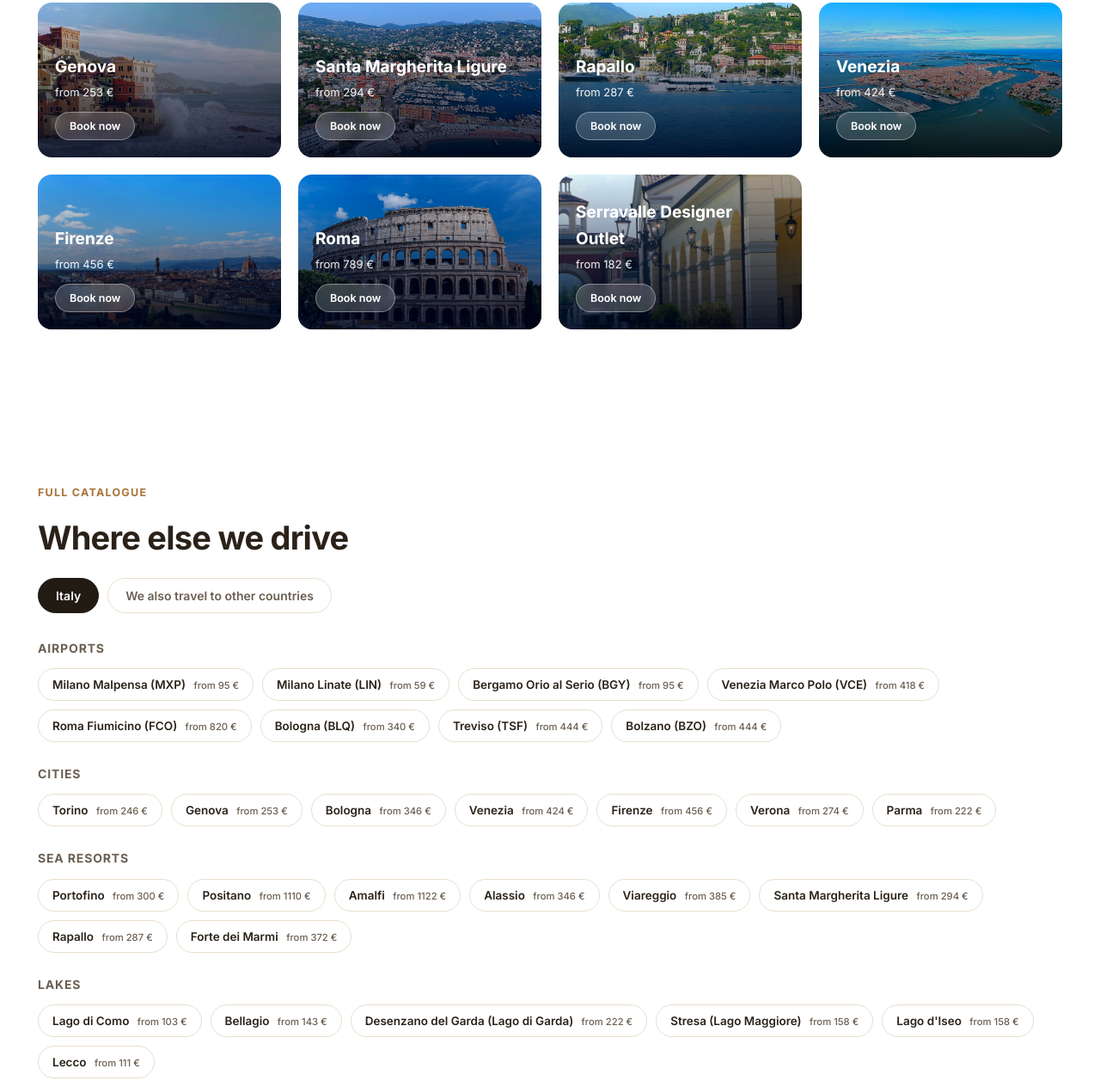
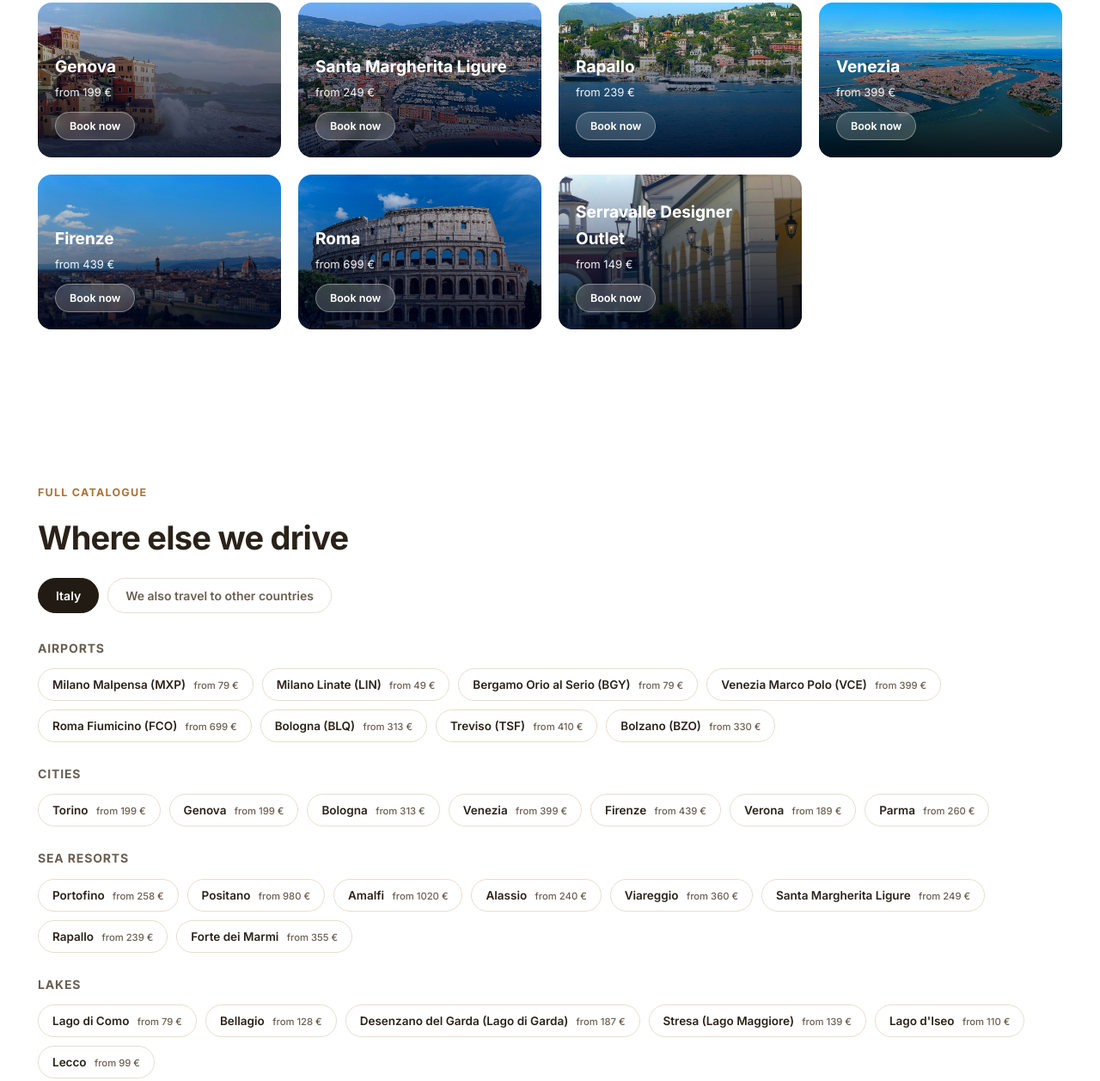
Before and after one commit to vip-transfer-italy/best-transfer-milan, a plain HTML site: page index.html in a window 1280 px wide. Shown: the part 1738-2995 px from the top of the page at 86% size. Drawn offline with Linux system fonts and the light colour scheme.

Commit message:
Restore the client's original 'from' prices on the homepage
Reverts abcdaa1: the client reports the recalculated prices are wrong.

Co-Authored-By: Claude Opus 5.5 <noreply@anthropic.com>
Claude-Session: https://claude.ai/code/session_01Nv5RK8tNiLV7zYS325pZyi

```diff
--- a/index.html
+++ b/index.html
@@ -499,6 +499,6 @@
   </div>
 </footer>
 
-<script src="script.js?v=35"></script>
+<script src="script.js?v=34"></script>
 </body>
 </html>
--- a/script.js
+++ b/script.js
@@ -327,21 +327,21 @@ const ON_REQUEST_LABEL = {uk:"Ціна за запитом",en:"Price on request
    DATA: popular destinations from Milan (base price, economy class, EUR)
    ========================================================================= */
 const POPULAR = [
-  { name:"Milano Malpensa (MXP)", price:95, img:"images/destinations/malpensa.jpg" },
-  { name:"Bergamo Orio al Serio (BGY)", price:95, img:"images/destinations/bergamo.jpg" },
-  { name:"Milano Linate (LIN)", price:59, img:"images/destinations/linate.jpg" },
-  { name:"Lago di Como", price:103, img:"images/destinations/como.jpg" },
-  { name:"Stresa (Lago Maggiore)", price:158, img:"images/destinations/stresa.jpg" },
-  { name:"Lecco", price:111, img:"images/destinations/lecco.jpg" },
-  { name:"Torino", price:246, img:"images/destinations/torino.jpg" },
-  { name:"Verona", price:274, img:"images/destinations/verona.jpg" },
-  { name:"Genova", price:253, img:"images/destinations/genova.jpg" },
-  { name:"Santa Margherita Ligure", price:294, img:"images/destinations/santa-margherita.jpg" },
-  { name:"Rapallo", price:287, img:"images/destinations/rapallo.jpg" },
-  { name:"Venezia", price:424, img:"images/destinations/venezia.jpg" },
-  { name:"Firenze", price:456, img:"images/destinations/firenze.jpg" },
-  { name:"Roma", price:789, img:"images/destinations/roma.jpg" },
-  { name:"Serravalle Designer Outlet", price:182, img:"images/destinations/serravalle.jpg" }
+  { name:"Milano Malpensa (MXP)", price:79, img:"images/destinations/malpensa.jpg" },
+  { name:"Bergamo Orio al Serio (BGY)", price:79, img:"images/destinations/bergamo.jpg" },
+  { name:"Milano Linate (LIN)", price:49, img:"images/destinations/linate.jpg" },
+  { name:"Lago di Como", price:79, img:"images/destinations/como.jpg" },
+  { name:"Stresa (Lago Maggiore)", price:139, img:"images/destinations/stresa.jpg" },
+  { name:"Lecco", price:99, img:"images/destinations/lecco.jpg" },
+  { name:"Torino", price:199, img:"images/destinations/torino.jpg" },
+  { name:"Verona", price:189, img:"images/destinations/verona.jpg" },
+  { name:"Genova", price:199, img:"images/destinations/genova.jpg" },
+  { name:"Santa Margherita Ligure", price:249, img:"images/destinations/santa-margherita.jpg" },
+  { name:"Rapallo", price:239, img:"images/destinations/rapallo.jpg" },
+  { name:"Venezia", price:399, img:"images/destinations/venezia.jpg" },
+  { name:"Firenze", price:439, img:"images/destinations/firenze.jpg" },
+  { name:"Roma", price:699, img:"images/destinations/roma.jpg" },
+  { name:"Serravalle Designer Outlet", price:149, img:"images/destinations/serravalle.jpg" }
 ];
 
 /* =========================================================================
@@ -350,62 +350,62 @@ const POPULAR = [
 const CATALOG = {
   italy: [
     { key:"cat_airports", items:[
-      {name:"Milano Malpensa (MXP)",price:95},{name:"Milano Linate (LIN)",price:59},
-      {name:"Bergamo Orio al Serio (BGY)",price:95},{name:"Venezia Marco Polo (VCE)",price:418},
-      {name:"Roma Fiumicino (FCO)",price:820},{name:"Bologna (BLQ)",price:340},
-      {name:"Treviso (TSF)",price:444},{name:"Bolzano (BZO)",price:444}
+      {name:"Milano Malpensa (MXP)",price:79},{name:"Milano Linate (LIN)",price:49},
+      {name:"Bergamo Orio al Serio (BGY)",price:79},{name:"Venezia Marco Polo (VCE)",price:399},
+      {name:"Roma Fiumicino (FCO)",price:699},{name:"Bologna (BLQ)",price:313},
+      {name:"Treviso (TSF)",price:410},{name:"Bolzano (BZO)",price:330}
     ]},
     { key:"cat_cities", items:[
-      {name:"Torino",price:246},{name:"Genova",price:253},{name:"Bologna",price:346},
-      {name:"Venezia",price:424},{name:"Firenze",price:456},{name:"Verona",price:274},{name:"Parma",price:222}
+      {name:"Torino",price:199},{name:"Genova",price:199},{name:"Bologna",price:313},
+      {name:"Venezia",price:399},{name:"Firenze",price:439},{name:"Verona",price:189},{name:"Parma",price:260}
     ]},
     { key:"cat_sea", items:[
-      {name:"Portofino",price:300},{name:"Positano",price:1110},{name:"Amalfi",price:1122},
-      {name:"Alassio",price:346},{name:"Viareggio",price:385},{name:"Santa Margherita Ligure",price:294},
-      {name:"Rapallo",price:287},{name:"Forte dei Marmi",price:372}
+      {name:"Portofino",price:258},{name:"Positano",price:980},{name:"Amalfi",price:1020},
+      {name:"Alassio",price:240},{name:"Viareggio",price:360},{name:"Santa Margherita Ligure",price:249},
+      {name:"Rapallo",price:239},{name:"Forte dei Marmi",price:355}
     ]},
     { key:"cat_lakes", items:[
-      {name:"Lago di Como",price:103},{name:"Bellagio",price:143},{name:"Desenzano del Garda (Lago di Garda)",price:222},
-      {name:"Stresa (Lago Maggiore)",price:158},{name:"Lago d'Iseo",price:158},{name:"Lecco",price:111}
+      {name:"Lago di Como",price:79},{name:"Bellagio",price:128},{name:"Desenzano del Garda (Lago di Garda)",price:187},
+      {name:"Stresa (Lago Maggiore)",price:139},{name:"Lago d'Iseo",price:110},{name:"Lecco",price:99}
     ]},
     { key:"cat_ski", items:[
-      {name:"Bormio",price:327},{name:"Livigno",price:365},{name:"Cortina d'Ampezzo",price:602},
-      {name:"Cervinia",price:307},{name:"Courmayeur",price:340},{name:"Madonna di Campiglio",price:365},
-      {name:"Sestriere",price:333},{name:"Monte Rosa",price:281},{name:"Val Gardena",price:493}
+      {name:"Bormio",price:365},{name:"Livigno",price:392},{name:"Cortina d'Ampezzo",price:718},
+      {name:"Cervinia",price:356},{name:"Courmayeur",price:386},{name:"Madonna di Campiglio",price:541},
+      {name:"Sestriere",price:418},{name:"Monte Rosa",price:252},{name:"Val Gardena",price:601}
     ]},
     { key:"cat_outlets", items:[
-      {name:"Serravalle Designer Outlet",price:182},{name:"Fidenza Village",price:198},
-      {name:"FoxTown Outlet (Svizzera)",price:119},{name:"The Mall Firenze",price:481}
+      {name:"Serravalle Designer Outlet",price:149},{name:"Fidenza Village",price:170},
+      {name:"FoxTown Outlet (Svizzera)",price:93},{name:"The Mall Firenze",price:460}
     ]},
     { key:"cat_fairs", items:[
-      {name:"Rho Fiera Milano",price:59},{name:"Fiera Milano City",price:59},{name:"Bologna Fiere",price:346}
+      {name:"Rho Fiera Milano",price:45},{name:"Fiera Milano City",price:35},{name:"Bologna Fiere",price:313}
     ]}
   ],
   france: [
     { key:"cat_fr_cities", items:[
-      {name:"Nice",price:475},{name:"Cannes",price:511},{name:"Annecy",price:481},{name:"Paris",price:1122}
+      {name:"Nice",price:480},{name:"Cannes",price:500},{name:"Annecy",price:320},{name:"Paris",price:790}
     ]},
     { key:"cat_fr_ski", items:[
-      {name:"Courchevel",price:493},{name:"Chamonix",price:365},{name:"Val d'Isère",price:456},{name:"Tignes",price:456},
-      {name:"La Plagne",price:481},{name:"La Tania",price:493},{name:"Les Arcs",price:456},{name:"Les Houches",price:358},
-      {name:"Megève",price:391},{name:"Méribel",price:499},{name:"Bourg-Saint-Maurice",price:431},{name:"Le Grand Bornand",price:424}
+      {name:"Courchevel",price:551},{name:"Chamonix",price:483},{name:"Val d'Isère",price:494},{name:"Tignes",price:516},
+      {name:"La Plagne",price:525},{name:"La Tania",price:543},{name:"Les Arcs",price:530},{name:"Les Houches",price:432},
+      {name:"Megève",price:482},{name:"Méribel",price:541},{name:"Bourg-Saint-Maurice",price:475},{name:"Le Grand Bornand",price:543}
     ]}
   ],
   switzerland: [
     { key:"cat_ch_cities", items:[
-      {name:"Lugano",price:150},{name:"St. Moritz",price:294},{name:"Ascona",price:206},{name:"Champéry",price:418}
+      {name:"Lugano",price:122},{name:"St. Moritz",price:452},{name:"Ascona",price:170},{name:"Champéry",price:527}
     ]},
     { key:"cat_ch_ski", items:[
-      {name:"Zermatt",price:365},{name:"Verbier",price:398},{name:"Davos",price:365},{name:"Crans-Montana",price:352}
+      {name:"Zermatt",price:416},{name:"Verbier",price:310},{name:"Davos",price:290},{name:"Crans-Montana",price:310}
     ]}
   ],
   austria: [
     { key:"cat_at_airports", items:[
-      {name:"Innsbruck",price:577},{name:"Vienna",price:1146},{name:"Salzburg",price:771}
+      {name:"Innsbruck",price:300},{name:"Vienna",price:820},{name:"Salzburg",price:480}
     ]},
     { key:"cat_at_resorts", items:[
-      {name:"Sölden",price:493},{name:"Saalbach",price:771},{name:"Ischgl",price:456},{name:"St. Anton",price:493},
-      {name:"Alpbach",price:650},{name:"Kitzbühel",price:723},{name:"Obergurgl",price:505},{name:"Mayrhofen",price:662},{name:"Söll",price:699}
+      {name:"Sölden",price:659},{name:"Saalbach",price:933},{name:"Ischgl",price:649},{name:"St. Anton",price:598},
+      {name:"Alpbach",price:777},{name:"Kitzbühel",price:847},{name:"Obergurgl",price:640},{name:"Mayrhofen",price:805},{name:"Söll",price:814}
     ]}
   ]
 };
```
